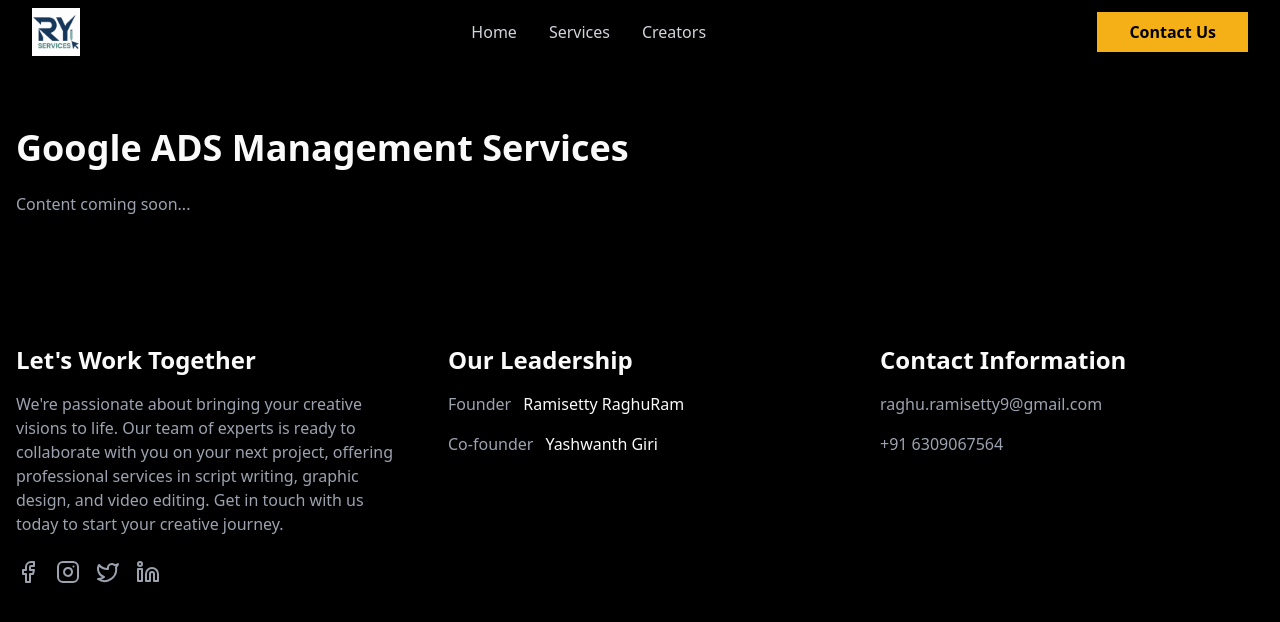
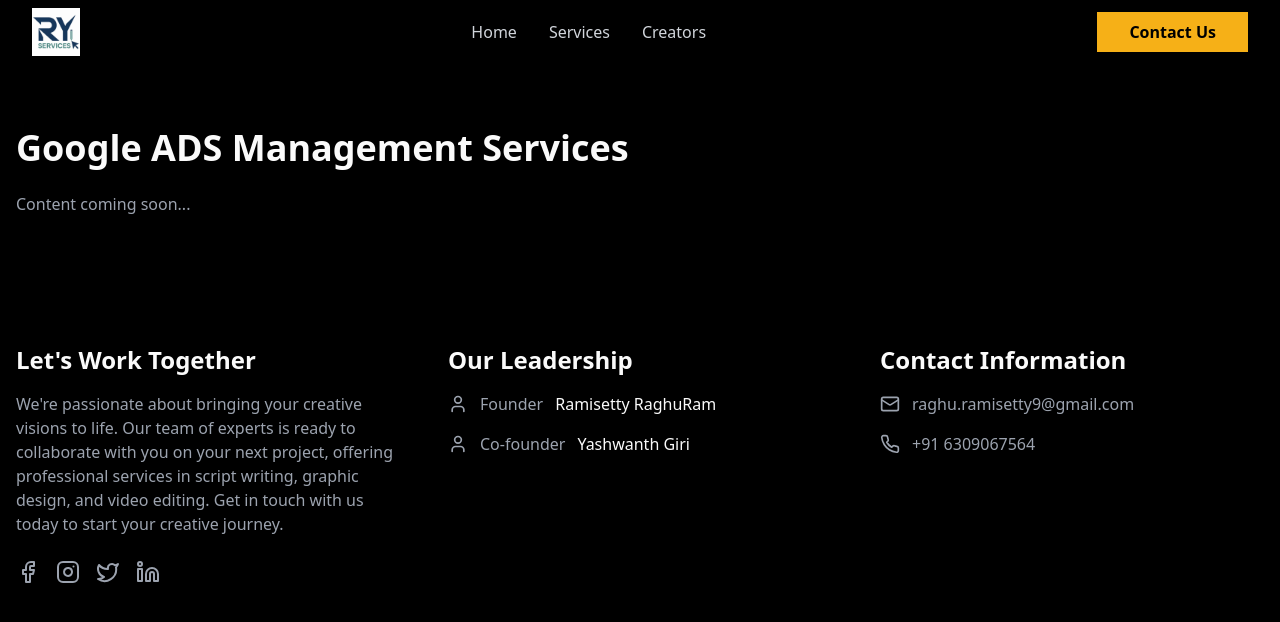
Before and after one commit to SujithJ05/image-copy-capture-kit, a React (Vite) app: page /services/google-ads in a window 1280 px wide. Shown: the top 622 px of the page. Built offline with nearby package versions, Linux system fonts and the light colour scheme.

Commit message:
Add social media icons
Update the footer with social media icons.

```diff
--- a/src/components/Footer.tsx
+++ b/src/components/Footer.tsx
@@ -1,6 +1,6 @@
 
 import React from 'react';
-import { Facebook, Instagram, Twitter, Linkedin } from 'lucide-react';
+import { Facebook, Instagram, Twitter, Linkedin, User, Mail, Phone } from 'lucide-react';
 
 const Footer = () => {
   return (
@@ -38,10 +38,12 @@ const Footer = () => {
           <h3 className="text-2xl font-bold mb-4">Our Leadership</h3>
           <div className="space-y-4">
             <div className="flex items-center space-x-3">
+              <User size={20} className="text-gray-400" />
               <span className="text-gray-400">Founder</span>
               <span>Ramisetty RaghuRam</span>
             </div>
             <div className="flex items-center space-x-3">
+              <User size={20} className="text-gray-400" />
               <span className="text-gray-400">Co-founder</span>
               <span>Yashwanth Giri</span>
             </div>
@@ -50,8 +52,14 @@ const Footer = () => {
         <div>
           <h3 className="text-2xl font-bold mb-4">Contact Information</h3>
           <div className="space-y-4">
-            <p className="text-gray-400">raghu.ramisetty9@gmail.com</p>
-            <p className="text-gray-400">+91 6309067564</p>
+            <div className="flex items-center space-x-3">
+              <Mail size={20} className="text-gray-400" />
+              <p className="text-gray-400">raghu.ramisetty9@gmail.com</p>
+            </div>
+            <div className="flex items-center space-x-3">
+              <Phone size={20} className="text-gray-400" />
+              <p className="text-gray-400">+91 6309067564</p>
+            </div>
           </div>
         </div>
       </div>
```
